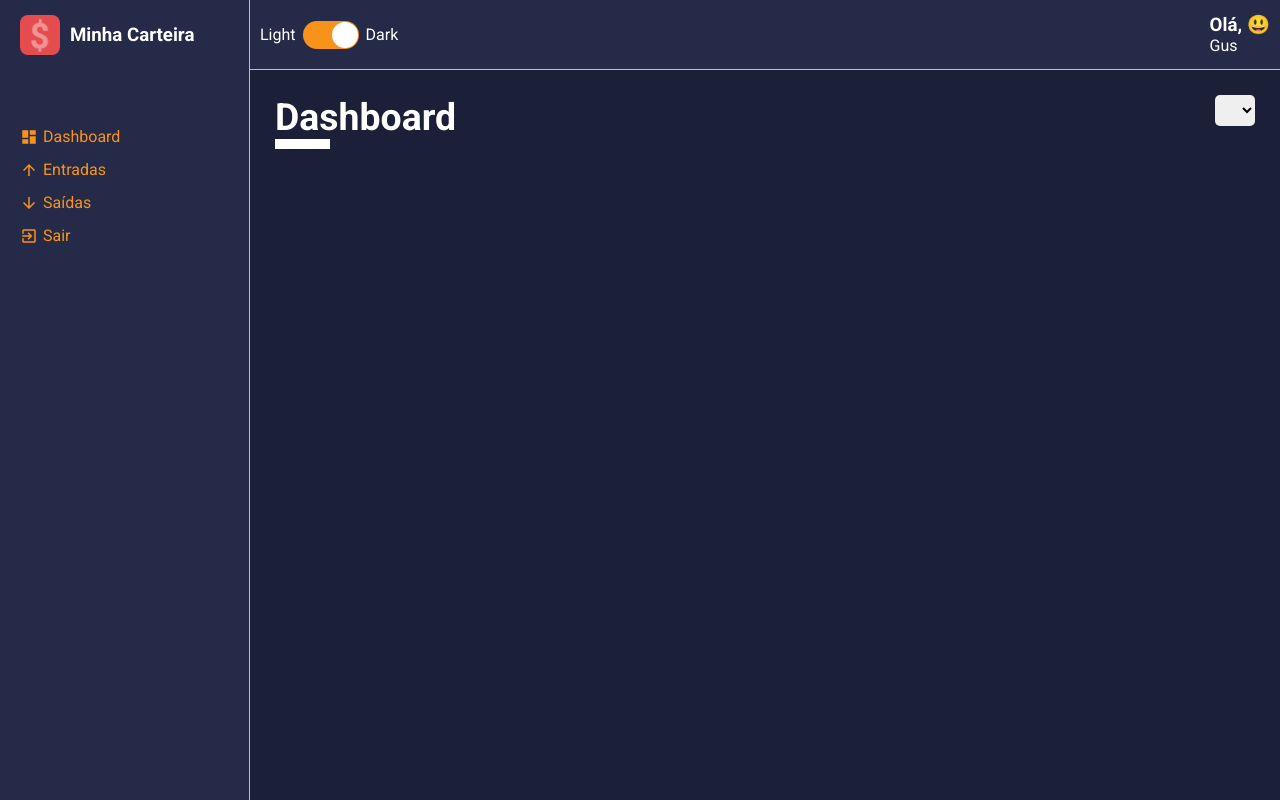
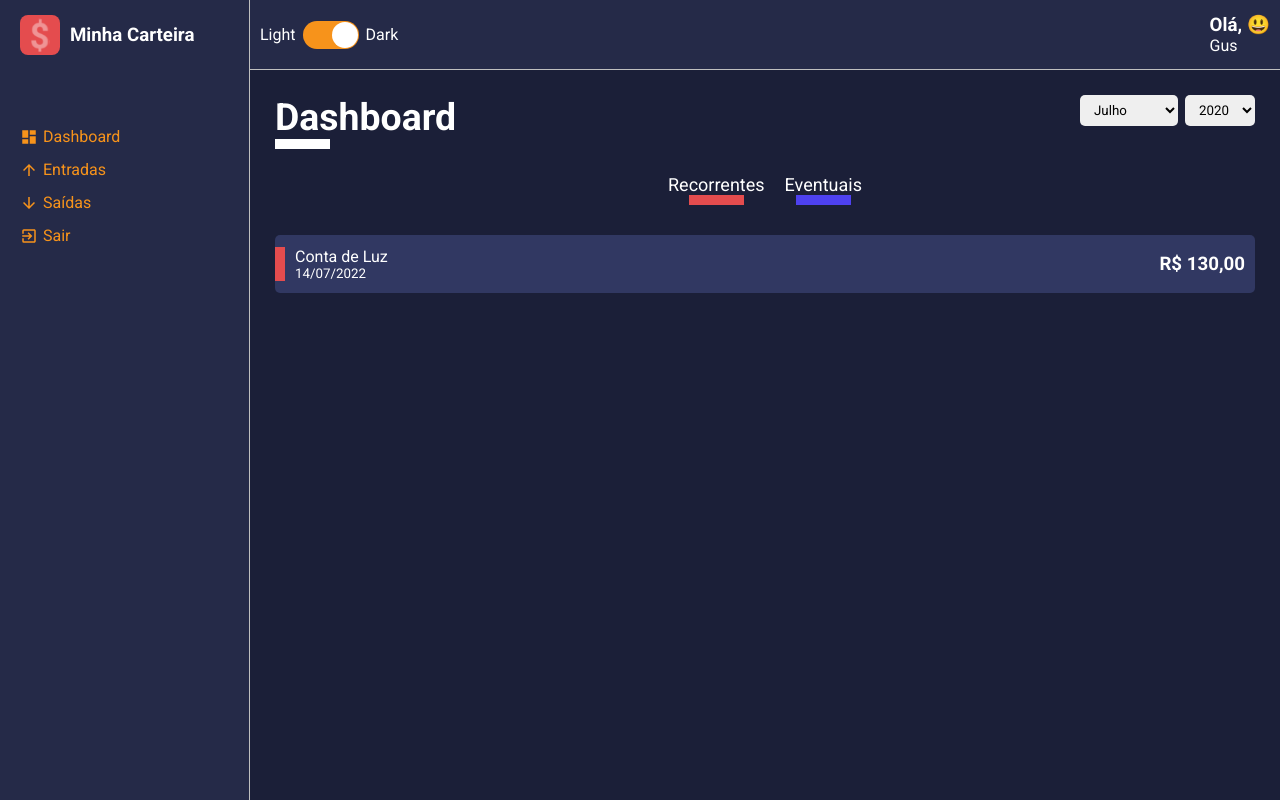
Before and after one commit to gusintheeshell/react-dashboard-financial, a React (Create React App) app: page / in a window 1280 px wide. Built offline with nearby package versions, Linux system fonts and the light colour scheme.

Commit message:
feat: list implementation

```diff
--- a/src/App.tsx
+++ b/src/App.tsx
@@ -6,13 +6,14 @@ import Layout from "./components/Layout"
 import Dashboard from "./pages/Dashboard"
 
 import dark from "./styles/themes/dark"
+import List from "./pages/List"
 
 const App: React.FC = () => {
   return (
     <ThemeProvider theme={dark}>
       <GlobalStyles />
       <Layout>
-        <Dashboard />
+        <List />
       </Layout>
     </ThemeProvider>
   )
--- a/src/pages/List/index.tsx
+++ b/src/pages/List/index.tsx
@@ -1,15 +1,51 @@
 import ContentHeader from "@/components/ContentHeader"
+import HistoryFinanceCard from "@/components/HistoryFinanceCard"
 import SelectInput from "@/components/SelectInput"
 import React from "react"
 
-import { Container } from "./styles"
+import { Container, Content, Filters } from "./styles"
 
 const List: React.FC = () => {
+  const months = [
+    {
+      value: 7,
+      label: "Julho",
+    },
+    {
+      value: 8,
+      label: "Agosto",
+    },
+    {
+      value: 9,
+      label: "Setembro",
+    },
+  ]
+
+  const years = [
+    { value: 2020, label: 2020 },
+    { value: 2021, label: 2021 },
+    { value: 2022, label: 2022 },
+  ]
   return (
     <Container>
       <ContentHeader title="Dashboard" lineColor="#fff">
-        <SelectInput options={[]} />
+        <SelectInput options={months} />
+        <SelectInput options={years} />
       </ContentHeader>
+
+      <Filters>
+        <button className="tag-filter tag-filter-recurrent">Recorrentes</button>
+        <button className="tag-filter tag-filter-eventual">Eventuais</button>
+      </Filters>
+
+      <Content>
+        <HistoryFinanceCard
+          tagColor="#E44C4E"
+          title="Conta de Luz"
+          subtitle="14/07/2022"
+          amount="R$ 130,00"
+        />
+      </Content>
     </Container>
   )
 }
```
